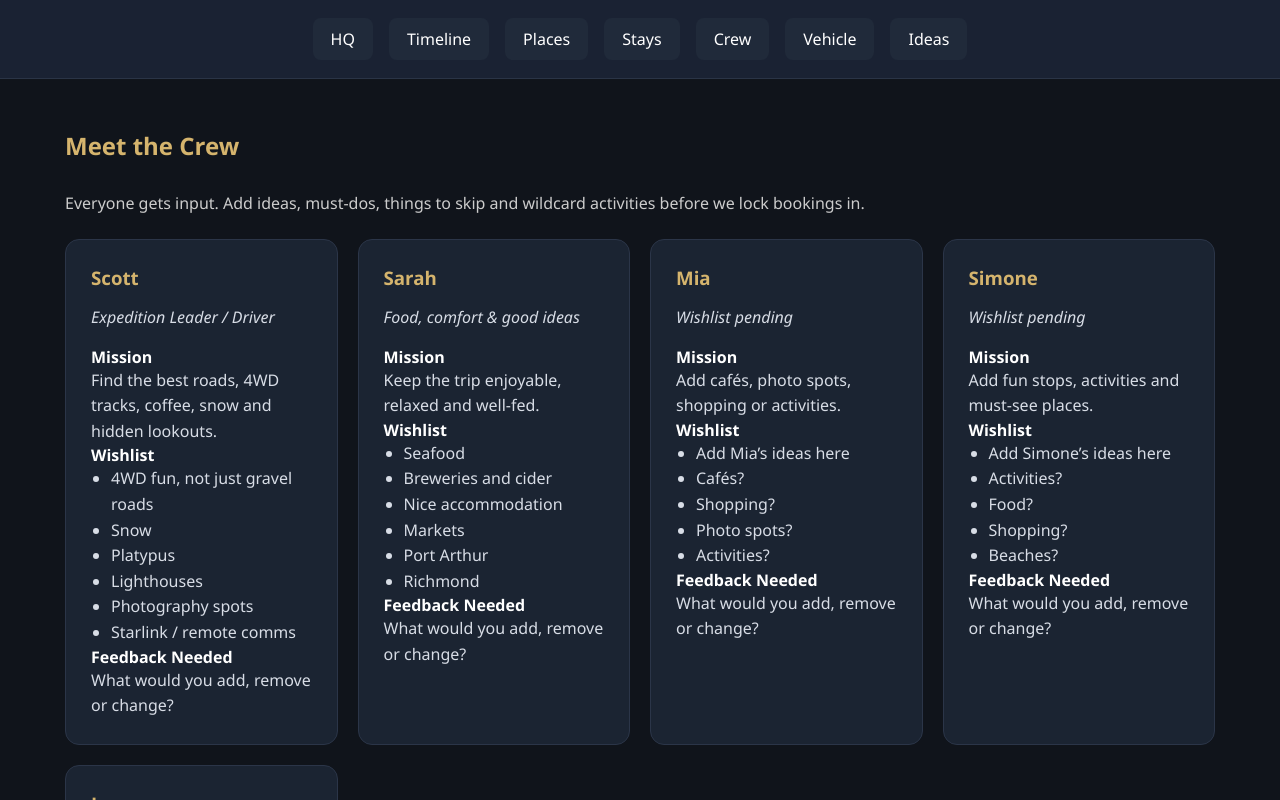
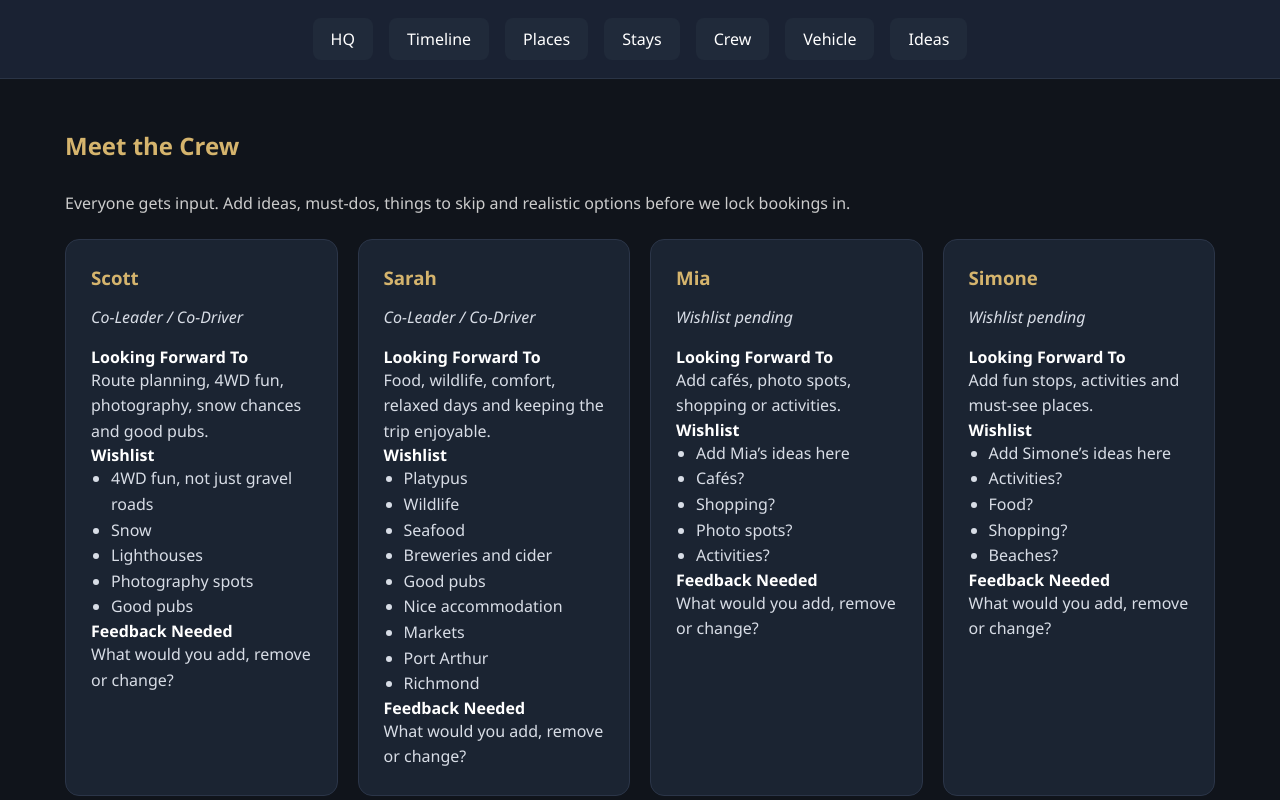
Before and after one commit to scottwillow84/willow-expeditions-v2, a React (Vite) app: page /willow-expeditions-v2/crew in a window 1280 px wide. Shown: the top 800 px of the page. Built offline with nearby package versions, Linux system fonts and the light colour scheme.

Commit message:
Apply crew feedback updates

```diff
--- a/src/pages/Crew.jsx
+++ b/src/pages/Crew.jsx
@@ -3,24 +3,26 @@ import Layout from "../components/Layout";
 const crew = [
   {
     name: "Scott",
-    role: "Expedition Leader / Driver",
-    mission: "Find the best roads, 4WD tracks, coffee, snow and hidden lookouts.",
+    role: "Co-Leader / Co-Driver",
+    mission: "Route planning, 4WD fun, photography, snow chances and good pubs.",
     wishlist: [
       "4WD fun, not just gravel roads",
       "Snow",
-      "Platypus",
       "Lighthouses",
       "Photography spots",
-      "Starlink / remote comms",
+      "Good pubs",
     ],
   },
   {
     name: "Sarah",
-    role: "Food, comfort & good ideas",
-    mission: "Keep the trip enjoyable, relaxed and well-fed.",
+    role: "Co-Leader / Co-Driver",
+    mission: "Food, wildlife, comfort, relaxed days and keeping the trip enjoyable.",
     wishlist: [
+      "Platypus",
+      "Wildlife",
       "Seafood",
       "Breweries and cider",
+      "Good pubs",
       "Nice accommodation",
       "Markets",
       "Port Arthur",
@@ -56,7 +58,6 @@ const crew = [
     role: "Junior Explorer",
     mission: "Find animals, beaches, rock pools and adventure.",
     wishlist: [
-      "Platypus",
       "Penguins",
       "Wombats",
       "Snow",
@@ -70,8 +71,8 @@ export default function Crew() {
   return (
     <Layout title="Meet the Crew">
       <p className="intro">
-        Everyone gets input. Add ideas, must-dos, things to skip and wildcard
-        activities before we lock bookings in.
+        Everyone gets input. Add ideas, must-dos, things to skip and realistic
+        options before we lock bookings in.
       </p>
 
       <div className="grid">
@@ -80,7 +81,7 @@ export default function Crew() {
             <h3>{person.name}</h3>
             <p className="muted">{person.role}</p>
 
-            <h4>Mission</h4>
+            <h4>Looking Forward To</h4>
             <p>{person.mission}</p>
 
             <h4>Wishlist</h4>
```
